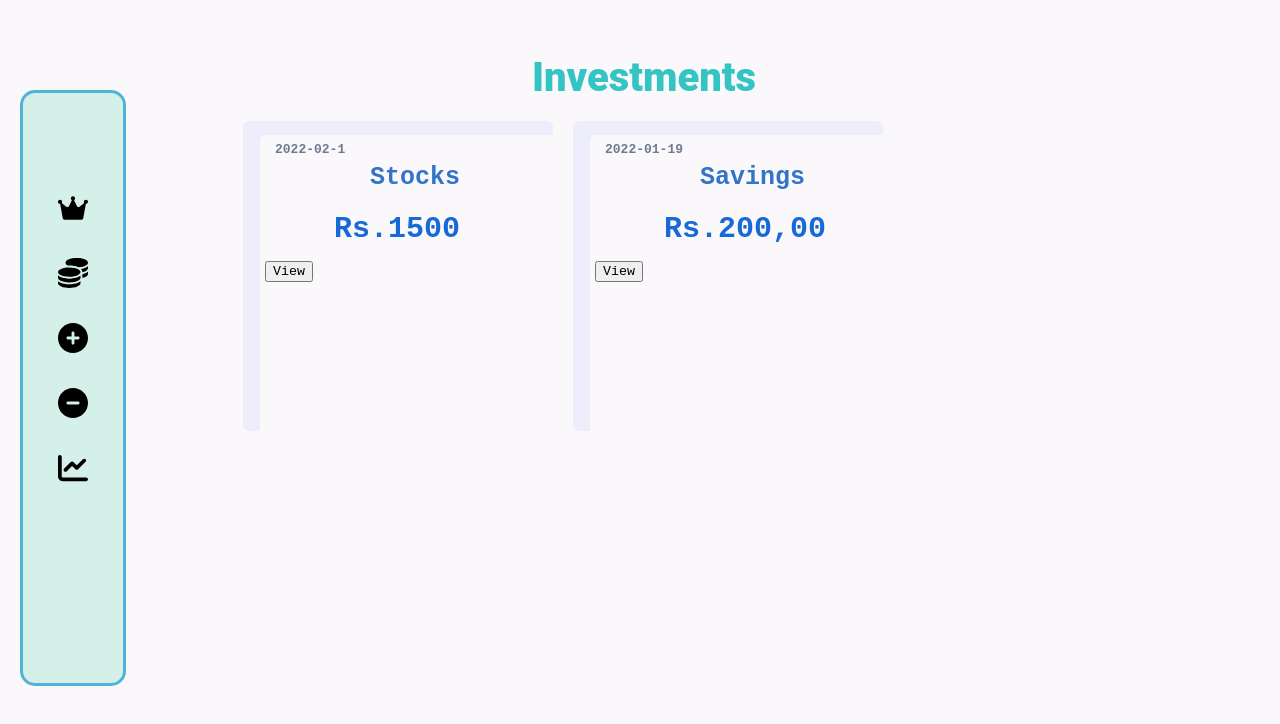
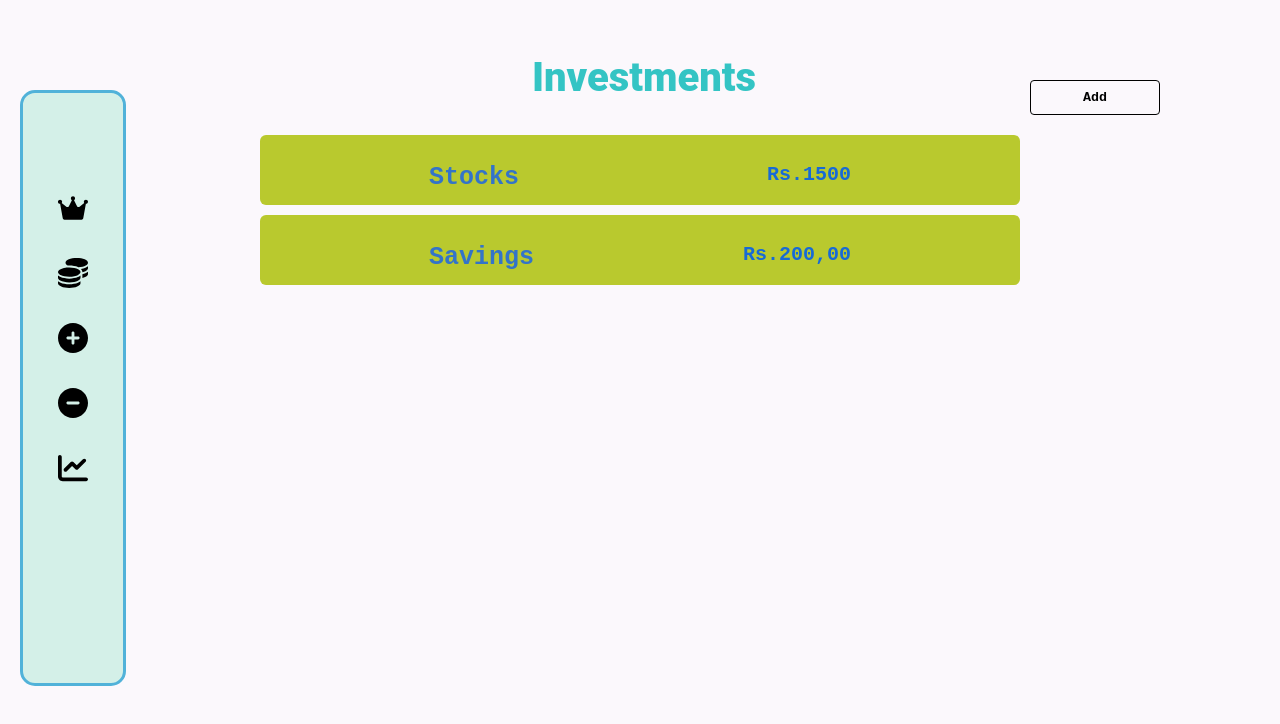
Before and after one commit to UtsabKafle/inflation, a React (Create React App) app in the folder frontend/: page /investments in a window 1280 px wide. Shown: the top 724 px of the page. Built offline with nearby package versions, Linux system fonts and the light colour scheme.

Commit message:
changed the investment page

```diff
--- a/frontend/src/Components/Investments/Investments.jsx
+++ b/frontend/src/Components/Investments/Investments.jsx
@@ -49,28 +49,29 @@ const Investments = () => {
   return (
     <div className="cont" >
       <div id="header">Investments</div>
+      <div className="add-inv">
+        <button className='add-inv-btn' type='button'>Add</button>
+      </div>
     <div className="inv">
     <div className="inv-box">
-    <div className="inv-start">2022-02-1</div>
+    <div className="inv-items">
 
       <div className="inv-heading">
         Stocks
       </div>
       <div className="inv-present-val">Rs.1500</div>
-      <div className="button-holder">
-        <button type='button'>View</button>
       </div>
     </div>
 
     <div className="inv-box">
-    <div className="inv-start">2022-01-19</div>
 
+<div className="inv-items">
       <div className="inv-heading">
       Savings
       </div>
       <div className="inv-present-val">Rs.200,00</div>
-      <button type='button'>View</button>
-
+      {/* <button type='button'>View</button> */}
+      </div>
     </div>
 
 
--- a/frontend/src/Components/Investments/Styles/Investment.css
+++ b/frontend/src/Components/Investments/Styles/Investment.css
@@ -7,13 +7,13 @@
 .inv-box{
     border-radius: 6px;
     /* border: 1px solid rebeccapurple; */
-    display: inline-block;
+    /* display: inline-block; */
     margin: 10px;
     padding: 5px;
-    width: 300px;
-    height: 300px;
-    box-shadow: -17px -14px 0px 0px rgb(237 237 252);
-    background-color: rgb(251 248 252);
+    /* width: 300px; */
+    height: 60px;
+    /* box-shadow: -17px -14px 0px 0px rgb(237 237 252); */
+    background-color: rgb(185, 201, 46);
     /* text-align: center; */
 }
 
@@ -24,20 +24,40 @@
     display: inline-block;
     /* border: 1px solid red; */
     color:rgb(51, 116, 201);
-    margin: 5px 105px;
+    /* margin: 20px 28px; */
+    /* position: absolute; */
 }
 
-.inv-start{
-    font-size: 13px;
-    font-weight: 900;
-    font-family: 'Courier New', Courier, monospace;
-    display: inline;
-    color:rgb(110, 124, 143);
-    margin: 5px 10px;
-}
 .inv-present-val{
-    margin: 15px 69px;
-    font-size: 30px;
+    /* margin: 20px 169px; */
+    font-size: 20px;
     font-weight: 700;
     color:rgb(23, 106, 214);
+    float: right;
 }
+.inv-items{
+    margin:23px 164px;
+    /* border: 1px solid white; */
+}
+
+.add-inv{
+    display: inline;
+    float: right;
+    margin: -25px 70px;
+}
+
+.add-inv-btn{
+    padding: 5px;
+    width:130px;
+    border-radius: 4px;
+    border: 1px solid black;
+    cursor: pointer;
+    background-color: transparent;
+    height: 35px;
+    font-weight: 700;
+    font-family: 'Courier New', Courier, monospace;
+}
+.add-inv-btn:hover{
+    background-color: rgb(84, 181, 148);
+    color:white;
+}
```
